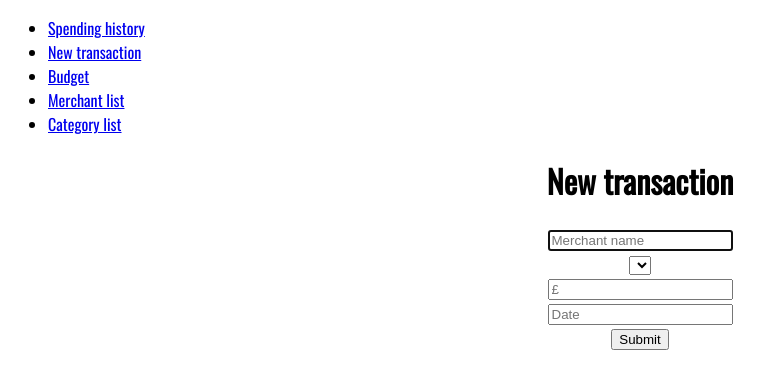
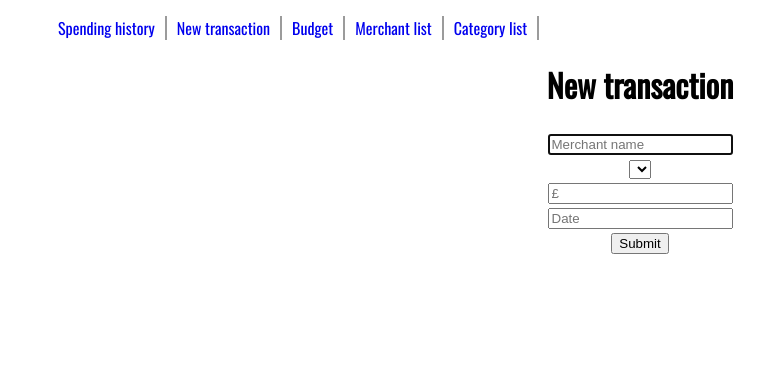
Before and after one commit to 96sii/spending_tracker_project, a Flask app: page /transactions/new in a window 1280 px wide. Shown: the top 389 px of the page, without its empty margins (0-767 px from the left). Run offline with Flask 2, Linux system fonts and the light colour scheme; data that the repository does not hold is empty; some libraries are stand-ins or nearby versions.

Commit message:
Added updated some css and added various anchor tags

```diff
--- a/controllers/transactions_controller.py
+++ b/controllers/transactions_controller.py
@@ -49,3 +49,9 @@ def add_transaction():
             transaction = Transaction(amount, date, merchant_1)
             transaction_repository.save(transaction)
             return redirect("/transactions")
+
+
+@transactions_blueprint.route("/transactions/<id>/delete", methods=["POST"])
+def delete(id):
+    transaction_repository.delete(id)
+    return redirect("/transactions")
--- a/static/style.css
+++ b/static/style.css
@@ -1,5 +1,17 @@
 body {
     font-family: 'Oswald', sans-serif;
+}
+
+.menu {
+    display: flex;
+    list-style: none;
+}
+
+.menu-item {
+    padding: 0 10px;
+    border-right: 2px solid rgb(155, 155, 155);
+    text-decoration: none;
+
 }
 
 .container {
--- a/templates/base.html
+++ b/templates/base.html
@@ -6,17 +6,18 @@
     <meta name="viewport" content="width=device-width, initial-scale=1.0">
     <link rel="stylesheet" href="/static/style.css">
     <link href="https://fonts.googleapis.com/css?family=Cardo:400,700|Oswald" rel="stylesheet">
+    <link rel="stylesheet" href="https://cdnjs.cloudflare.com/ajax/libs/font-awesome/4.7.0/css/font-awesome.min.css">
     <title>Spending Tracker</title>
 </head>
 <body>
     <header>
         <nav>
             <ul class="menu">
-                <li><a href="/transactions">Spending history</a></li>
-                <li><a href="/transactions/new">New transaction</a></li>
-                <li><a href="/budgets">Budget</a></li>
-                <li><a href="/merchants">Merchant list</a></li>
-                <li><a href="/categories">Category list</a></li>
+                <li><a href="/transactions" class="menu-item">Spending history</a></li>
+                <li><a href="/transactions/new"class="menu-item">New transaction</a></li>
+                <li><a href="/budgets" class="menu-item">Budget</a></li>
+                <li><a href="/merchants" class="menu-item">Merchant list</a></li>
+                <li><a href="/categories" class="menu-item">Category list</a></li>
             </ul>
         </nav>
     </header>
```
Also changed, not shown: other parts of static/style.css (+49 -3 lines), templates/transactions/index.html (+18 -8 lines).
